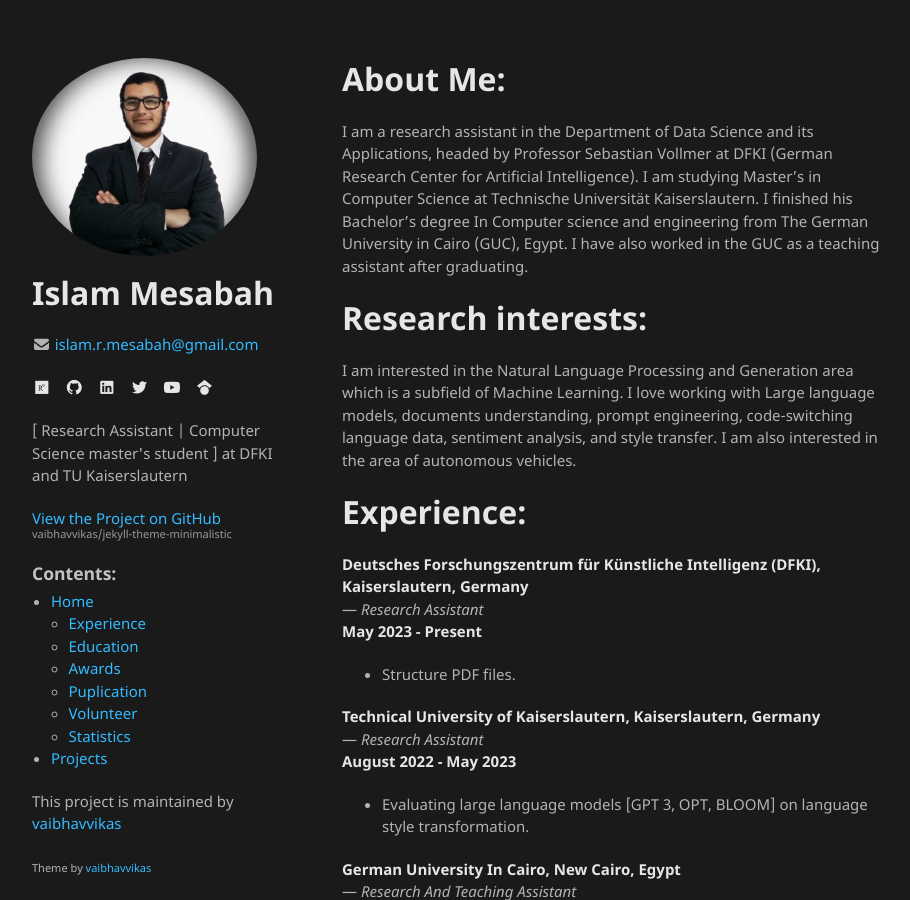
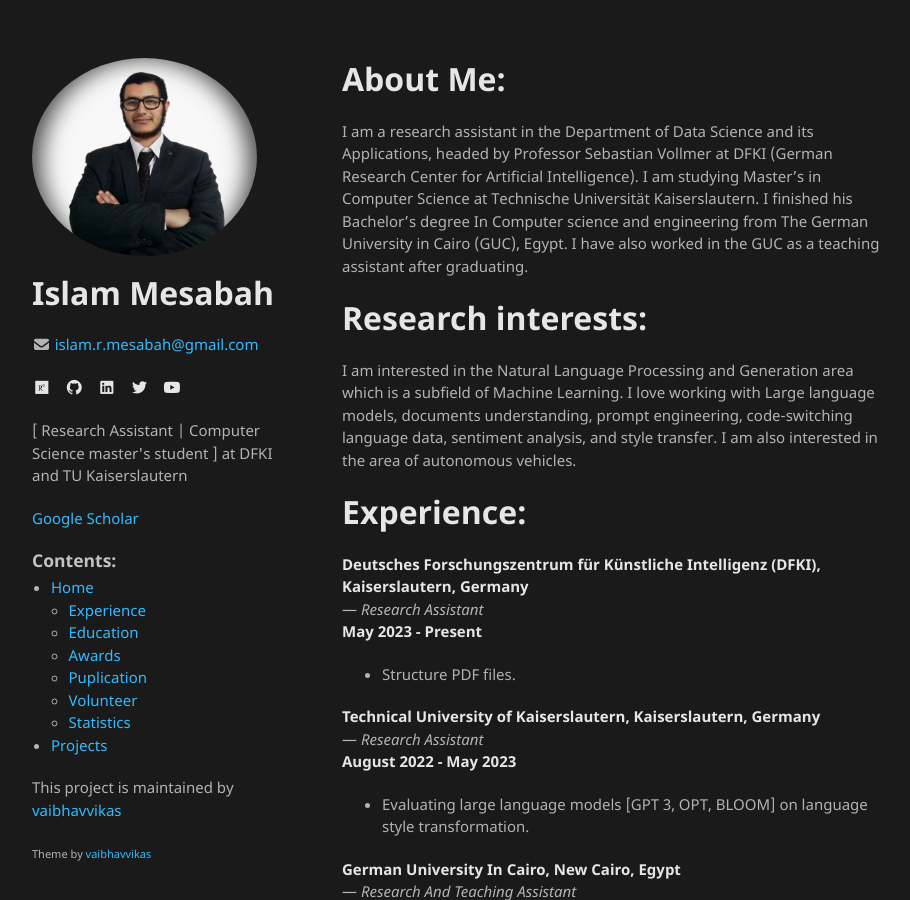
Before and after one commit to vaibhavvikas/jekyll-theme-minimalistic, a Jekyll site: the page built from index.md, in a window 1280 px wide and 900 px high. Shown: the whole window, without its empty margins (178-1088 px from the left). Built offline with Jekyll 4.4.1, drawn with Linux system fonts in a browser that asks for light colours; our own code applies the rules of GitHub Pages for plain Markdown files.

Commit message:
update 6-6-2023 4

```diff
--- a/_config.yml
+++ b/_config.yml
@@ -21,8 +21,6 @@ platforms:
     link: https://twitter.com/islamkaloop
   - icon: <i class="fa-brands fa-youtube"></i>
     link: https://www.youtube.com/@islammesabah2317
-  - icon: <i class="fa-brands fa-google-scholar"></i>
-    link: https://www.youtube.com/@islammesabah2317
 
 
 navigation:
--- a/_includes/header.html
+++ b/_includes/header.html
@@ -23,13 +23,15 @@
 <p>{{ site.description | default: site.github.project_tagline }}</p>
 
 {% unless site.hide_project_page %}
-    {% if site.github.is_project_page %}
+    <!-- {% if site.github.is_project_page %}
     <p class="view"><a href="{{ site.github.repository_url }}">View the Project on GitHub<br><small>{{ site.github.repository_nwo }}</small></a></p>
     {% endif %}
 
     {% if site.github.is_user_page %}
     <p class="view"><a href="{{ site.github.owner_url }}">View My GitHub Profile</a></p>
-    {% endif %}
+    {% endif %} -->
+
+    <p class="view"><a href="https://scholar.google.com/citations?user=qCA8zV4AAAAJ&hl=en&oi=ao">Google Scholar</a></p>
 {% endunless %}
 
 {% include sidebar.html %}
```
